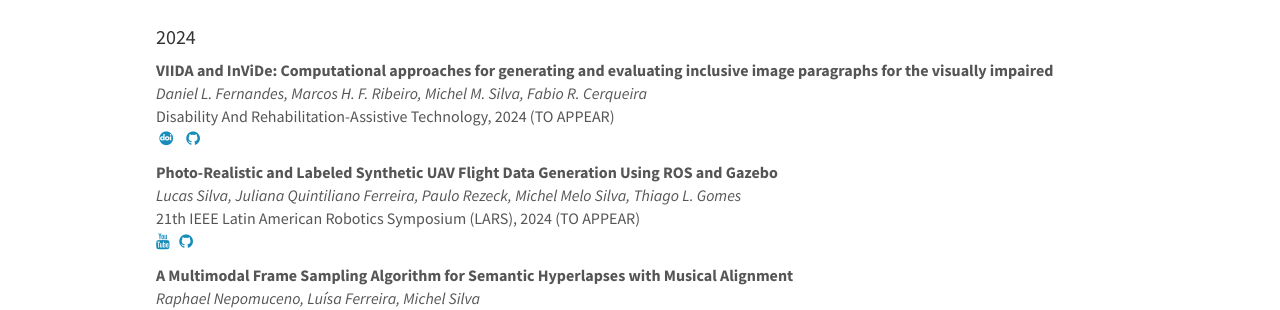
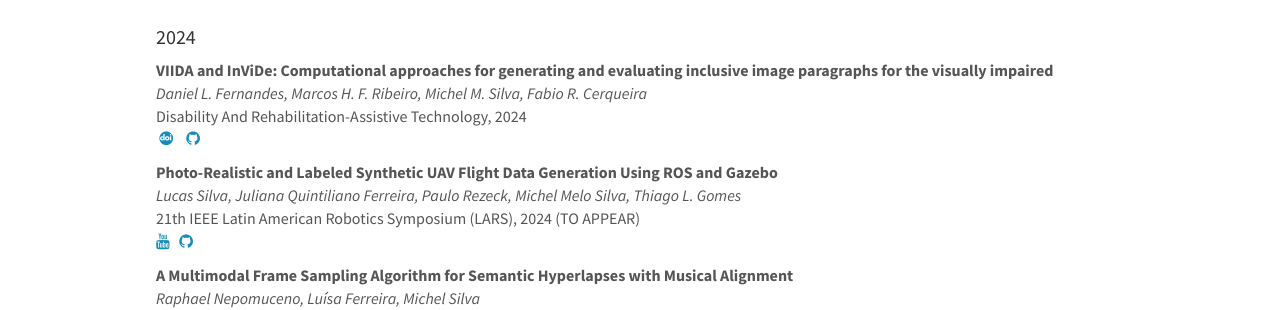
Before and after one commit to MaVILab-UFV/mavilab-ufv.github.io, a Jekyll site: the page built from _pages/publications.md, in a window 1280 px wide and 900 px high. Shown: the part 156-466 px from the top of the window. Built offline with Jekyll 4.4.1, drawn with Linux system fonts in a browser that asks for light colours; nearby versions of some CDN libraries; some web fonts are replaced.

Commit message:
Update pub_list.yml

```diff
--- a/_data/pub_list.yml
+++ b/_data/pub_list.yml
@@ -2,7 +2,7 @@
   pubs:
   - title: "VIIDA and InViDe: Computational approaches for generating and evaluating inclusive image paragraphs for the visually impaired"
     authors: Daniel L. Fernandes, Marcos H. F. Ribeiro, Michel M. Silva, Fabio R. Cerqueira
-    media: Disability And Rehabilitation-Assistive Technology, 2024 (TO APPEAR)
+    media: Disability And Rehabilitation-Assistive Technology, 2024
     links:
       url:
       doi: https://doi.org/10.1080/17483107.2024.2437567
```
